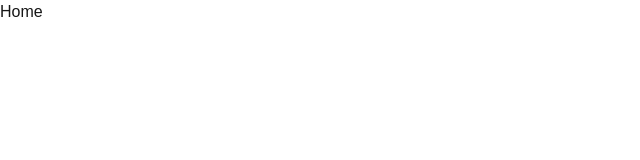
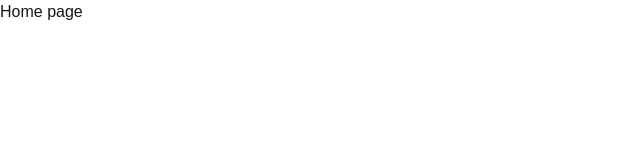
Before and after one commit to man-9055/line-app, a Next.js app: page / in a window 1280 px wide. Shown: the top 160 px of the page, without its empty margins (0-640 px from the left). Built offline with nearby package versions, Linux system fonts and the light colour scheme.

Commit message:
Homeページ 編集

```diff
--- a/src/app/page.tsx
+++ b/src/app/page.tsx
@@ -1,3 +1,3 @@
 export default function Page() {
-  return <p>Home</p>;
+  return <p>Home page</p>;
 }
```
